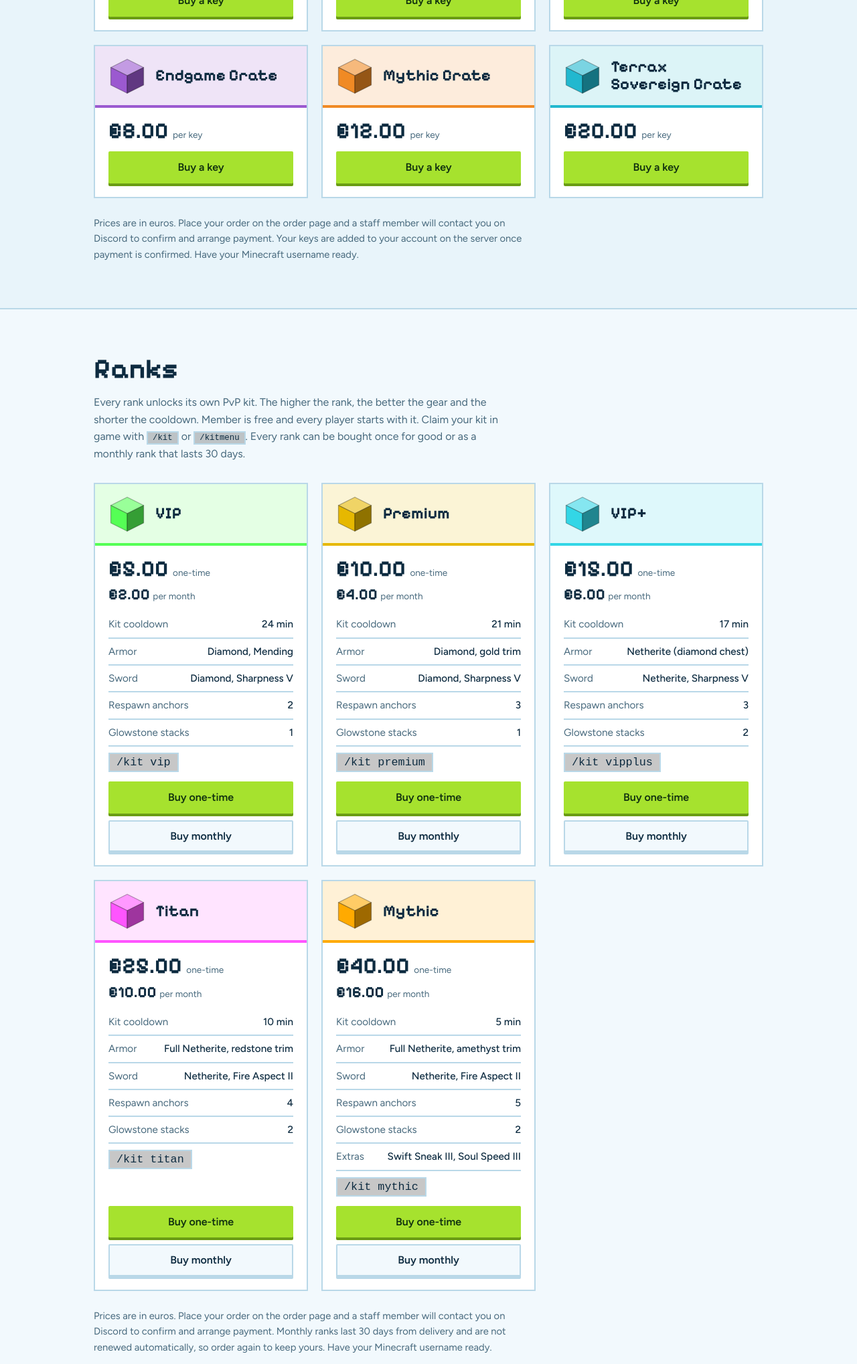
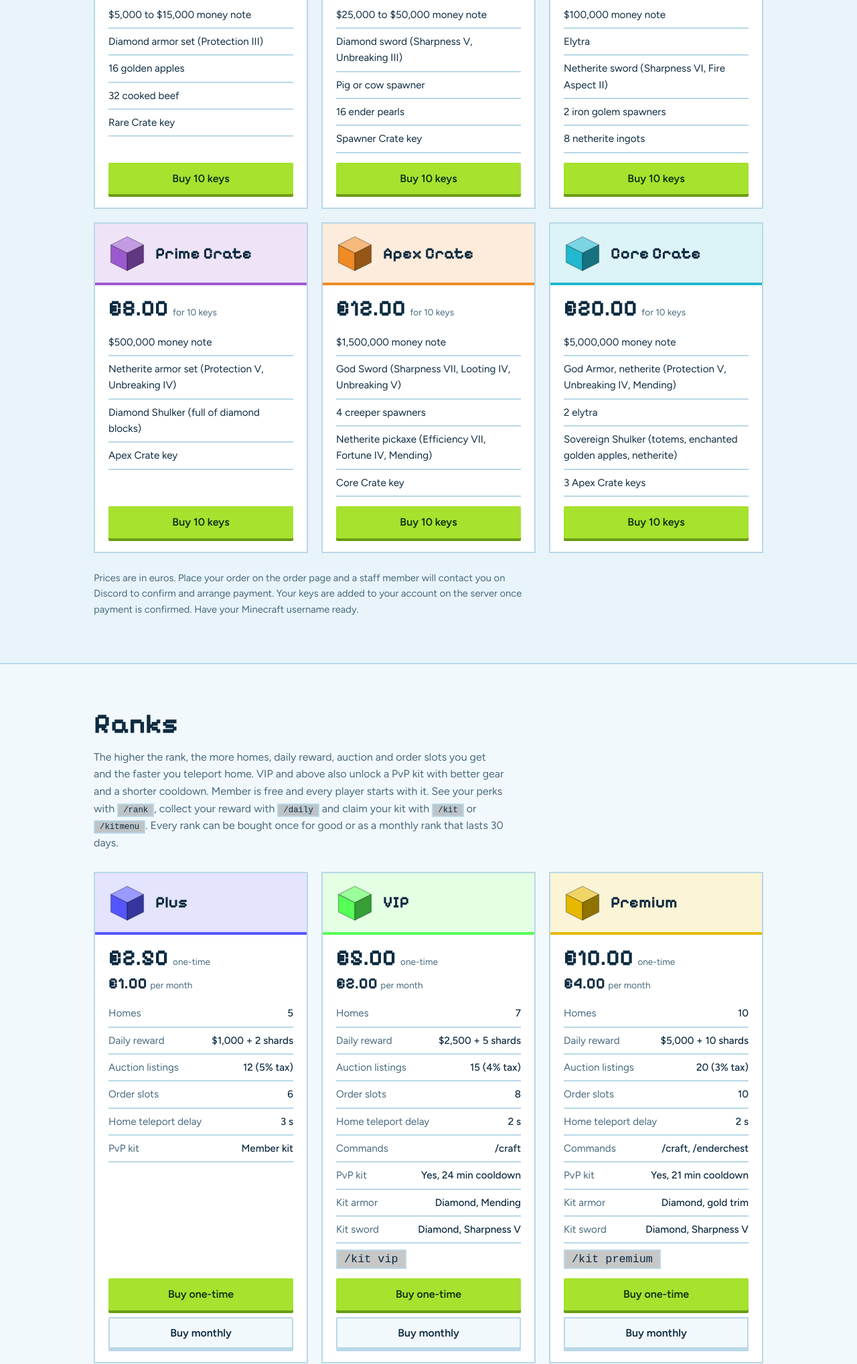
Before and after one commit to ploaieAkAterraxhoster/terraxsmp-site, a plain HTML site: page index.html in a window 1280 px wide. Shown: the part 2464-4501 px from the top of the page at 67% size. Drawn offline with Linux system fonts and the light colour scheme.

Commit message:
Add files via upload

```diff
--- a/index.html
+++ b/index.html
@@ -106,6 +106,7 @@ h2{font-size:clamp(2rem,4.5vw,2.6rem);margin-bottom:14px}
 .perks li{display:flex;justify-content:space-between;gap:14px;padding:7px 0;border-bottom:2px solid var(--line)}
 .perks li span:first-child{color:var(--muted)}
 .perks li span:last-child{text-align:right;font-weight:500}
+.perks.rew li span{color:var(--text);text-align:left;font-weight:400}
 .perks li.cmd{display:block;border-bottom:0;padding:10px 0 0;font-family:"Pixelify Sans",monospace;font-size:1.05rem}
 .perks li.cmd code{background:rgba(0,0,0,.22);padding:3px 10px;border:2px solid var(--line);color:var(--text)}
 .note{margin:26px 0 0;color:var(--muted);font-size:.92rem;max-width:70ch}
@@ -204,7 +205,7 @@ footer nav a:hover{color:var(--text);text-decoration:underline}
 <section class="crates" id="crates">
   <div class="wrap">
     <h2>Crate keys</h2>
-    <p class="lede">Each key opens one crate. In game, left click a crate to open it, or right click to see what is inside before you buy.</p>
+    <p class="lede">Keys are sold in packs of 10 for the price shown, and each key opens one crate. Nothing is random: open the crate, see every reward and pick the one you want. Your key is only used when you pick.</p>
     <div class="grid" id="grid"></div>
     <p class="note">Prices are in euros. Place your order on the order page and a staff member will contact you on Discord to confirm and arrange payment. Your keys are added to your account on the server once payment is confirmed. Have your Minecraft username ready.</p>
   </div>
@@ -213,7 +214,7 @@ footer nav a:hover{color:var(--text);text-decoration:underline}
 <section class="ranks band" id="ranks">
   <div class="wrap">
     <h2>Ranks</h2>
-    <p class="lede">Every rank unlocks its own PvP kit. The higher the rank, the better the gear and the shorter the cooldown. Member is free and every player starts with it. Claim your kit in game with <code>/kit</code> or <code>/kitmenu</code>. Every rank can be bought once for good or as a monthly rank that lasts 30 days.</p>
+    <p class="lede">The higher the rank, the more homes, daily reward, auction and order slots you get and the faster you teleport home. VIP and above also unlock a PvP kit with better gear and a shorter cooldown. Member is free and every player starts with it. See your perks with <code>/rank</code>, collect your reward with <code>/daily</code> and claim your kit with <code>/kit</code> or <code>/kitmenu</code>. Every rank can be bought once for good or as a monthly rank that lasts 30 days.</p>
     <div class="grid" id="rank-grid"></div>
     <p class="note">Prices are in euros. Place your order on the order page and a staff member will contact you on Discord to confirm and arrange payment. Monthly ranks last 30 days from delivery and are not renewed automatically, so order again to keep yours. Have your Minecraft username ready.</p>
   </div>
@@ -243,22 +244,22 @@ const SERVER_IP = "play.terraxsmp.online";         // your server address
 const BUY_LINK  = "order";  // order form page
 
 const CRATES = [
-  { name: "Novice Crate",           price: 1.50,  color: "#d9dedb" },
-  { name: "Overworld Crate",        price: 3.00,  color: "#6b8e23" },
-  { name: "Netherbound Crate",      price: 5.00,  color: "#c0392b" },
-  { name: "Endgame Crate",          price: 8.00,  color: "#9b59d0" },
-  { name: "Mythic Crate",           price: 12.00, color: "#f08a24" },
-  { name: "Terrax Sovereign Crate", price: 20.00, color: "#22b8cf" }
+  { name: "Common Crate", price: 1.50, color: "#d9dedb", rewards: ["$5,000 to $15,000 money note", "Diamond armor set (Protection III)", "16 golden apples", "32 cooked beef", "Rare Crate key"] },
+  { name: "Rare Crate", price: 3.00, color: "#6b8e23", rewards: ["$25,000 to $50,000 money note", "Diamond sword (Sharpness V, Unbreaking III)", "Pig or cow spawner", "16 ender pearls", "Spawner Crate key"] },
+  { name: "Spawner Crate", price: 5.00, color: "#c0392b", rewards: ["$100,000 money note", "Elytra", "Netherite sword (Sharpness VI, Fire Aspect II)", "2 iron golem spawners", "8 netherite ingots"] },
+  { name: "Prime Crate", price: 8.00, color: "#9b59d0", rewards: ["$500,000 money note", "Netherite armor set (Protection V, Unbreaking IV)", "Diamond Shulker (full of diamond blocks)", "Apex Crate key"] },
+  { name: "Apex Crate", price: 12.00, color: "#f08a24", rewards: ["$1,500,000 money note", "God Sword (Sharpness VII, Looting IV, Unbreaking V)", "4 creeper spawners", "Netherite pickaxe (Efficiency VII, Fortune IV, Mending)", "Core Crate key"] },
+  { name: "Core Crate", price: 20.00, color: "#22b8cf", rewards: ["$5,000,000 money note", "God Armor, netherite (Protection V, Unbreaking IV, Mending)", "2 elytra", "Sovereign Shulker (totems, enchanted golden apples, netherite)", "3 Apex Crate keys"] }
 ];
 
-/* ---- Ranks: EDIT THE PRICES, they are placeholders ---- */
+/* ---- Ranks: perks come from DonutCore.jar, EDIT THE PRICES (they are placeholders) ---- */
 const RANKS = [
-  { name: "VIP",     key: "vip",      price: 5.00,  monthly: 2.00,  color: "#55ff55", cooldown: "24 min", armor: "Diamond, Mending",             sword: "Diamond, Sharpness V",  anchors: 2, glow: 1 },
-  { name: "Premium", key: "premium",  price: 10.00, monthly: 4.00,  color: "#e6b800", cooldown: "21 min", armor: "Diamond, gold trim",           sword: "Diamond, Sharpness V",  anchors: 3, glow: 1 },
-  { name: "VIP+",    key: "vipplus",  price: 15.00, monthly: 6.00,  color: "#33d6e6", cooldown: "17 min", armor: "Netherite (diamond chest)",    sword: "Netherite, Sharpness V", anchors: 3, glow: 2 },
-  { name: "Titan",   key: "titan",    price: 25.00, monthly: 10.00, color: "#ff55ff", cooldown: "10 min", armor: "Full Netherite, redstone trim", sword: "Netherite, Fire Aspect II", anchors: 4, glow: 2 },
-  { name: "Mythic",  key: "mythic",   price: 40.00, monthly: 16.00, color: "#ffaa00", cooldown: "5 min",  armor: "Full Netherite, amethyst trim", sword: "Netherite, Fire Aspect II", anchors: 5, glow: 2,
-    extra: "Swift Sneak III, Soul Speed III" }
+  { name: "Plus", key: "plus", price: 2.50, monthly: 1.00, color: "#5555ff", homes: 5, daily: 1000, shards: 2, listings: 12, tax: 5, orders: 6, delay: 3 },
+  { name: "VIP", key: "vip", price: 5.00, monthly: 2.00, color: "#55ff55", homes: 7, daily: 2500, shards: 5, listings: 15, tax: 4, orders: 8, delay: 2, cmds: "/craft", cooldown: "24 min", armor: "Diamond, Mending", sword: "Diamond, Sharpness V" },
+  { name: "Premium", key: "premium", price: 10.00, monthly: 4.00, color: "#e6b800", homes: 10, daily: 5000, shards: 10, listings: 20, tax: 3, orders: 10, delay: 2, cmds: "/craft, /enderchest", cooldown: "21 min", armor: "Diamond, gold trim", sword: "Diamond, Sharpness V" },
+  { name: "VIP+", key: "vipplus", price: 15.00, monthly: 6.00, color: "#33d6e6", homes: 15, daily: 7500, shards: 15, listings: 25, tax: 3, orders: 12, delay: 1, cmds: "/craft, /enderchest", cooldown: "17 min", armor: "Netherite (diamond chest)", sword: "Netherite, Sharpness V" },
+  { name: "Titan", key: "titan", price: 25.00, monthly: 10.00, color: "#ff55ff", homes: 30, daily: 20000, shards: 40, listings: 40, tax: 2, orders: 20, delay: 0, cmds: "/craft, /enderchest, /feed", cooldown: "10 min", armor: "Full Netherite, redstone trim", sword: "Netherite, Fire Aspect II" },
+  { name: "Mythic", key: "mythic", price: 40.00, monthly: 16.00, color: "#ffaa00", homes: 45, daily: 35000, shards: 60, listings: 60, tax: 1, orders: 30, delay: 0, cmds: "/craft, /enderchest, /feed", cooldown: "5 min", armor: "Full Netherite, amethyst trim", sword: "Netherite, Fire Aspect II" }
 ];
 
 document.getElementById("ip").textContent = SERVER_IP;
@@ -280,13 +281,16 @@ CRATES.forEach(c => {
   el.innerHTML =
     '<div class="top">' + cubeSVG() + '<h3></h3></div>' +
     '<div class="body">' +
-      '<div class="price">€' + c.price.toFixed(2) + ' <small>per key</small></div>' +
-      '<a class="btn">Buy a key</a>' +
+      '<div class="price">€' + c.price.toFixed(2) + ' <small>for 10 keys</small></div>' +
+      '<ul class="perks rew"></ul>' +
+      '<a class="btn">Buy 10 keys</a>' +
     '</div>';
   el.querySelector("h3").textContent = c.name;
+  const rl = el.querySelector(".rew");
+  c.rewards.forEach(t => { const li = document.createElement("li"); const sp = document.createElement("span"); sp.textContent = t; li.appendChild(sp); rl.appendChild(li); });
   const a = el.querySelector("a");
-  a.href = buy(c.name + " Key");
-  a.setAttribute("aria-label", "Buy a " + c.name + " key");
+  a.href = buy(c.name + " Key Pack (10 keys)");
+  a.setAttribute("aria-label", "Buy 10 " + c.name + " keys");
   grid.appendChild(el);
 });
 
@@ -305,9 +309,12 @@ RANKS.forEach(r => {
     '</div>';
   el.querySelector("h3").textContent = r.name;
   const list = el.querySelector(".perks");
-  const rows = [["Kit cooldown", r.cooldown], ["Armor", r.armor], ["Sword", r.sword],
-    ["Respawn anchors", r.anchors], ["Glowstone stacks", r.glow]];
-  if (r.extra) rows.push(["Extras", r.extra]);
+  const rows = [["Homes", r.homes], ["Daily reward", "$" + r.daily.toLocaleString("en-US") + " + " + r.shards + " shards"],
+    ["Auction listings", r.listings + " (" + r.tax + "% tax)"], ["Order slots", r.orders],
+    ["Home teleport delay", r.delay ? r.delay + " s" : "None"]];
+  if (r.cmds) rows.push(["Commands", r.cmds]);
+  rows.push(["PvP kit", r.cooldown ? "Yes, " + r.cooldown + " cooldown" : "Member kit"]);
+  if (r.armor) rows.push(["Kit armor", r.armor], ["Kit sword", r.sword]);
   rows.forEach(p => {
     const li = document.createElement("li");
     li.innerHTML = "<span></span><span></span>";
@@ -315,12 +322,14 @@ RANKS.forEach(r => {
     li.children[1].textContent = p[1];
     list.appendChild(li);
   });
+  if (r.cooldown) {
     const cmd = document.createElement("li");
     cmd.className = "cmd";
     const code = document.createElement("code");
     code.textContent = "/kit " + r.key;
     cmd.appendChild(code);
     list.appendChild(cmd);
+  }
   const a = el.querySelector("a.once");
   a.href = buy(r.name + " Rank");
   a.setAttribute("aria-label", "Buy the " + r.name + " rank one-time");
```
Also changed, not shown: order.html (+20 -15 lines). Lines whose indentation alone changed are shown as unchanged.
